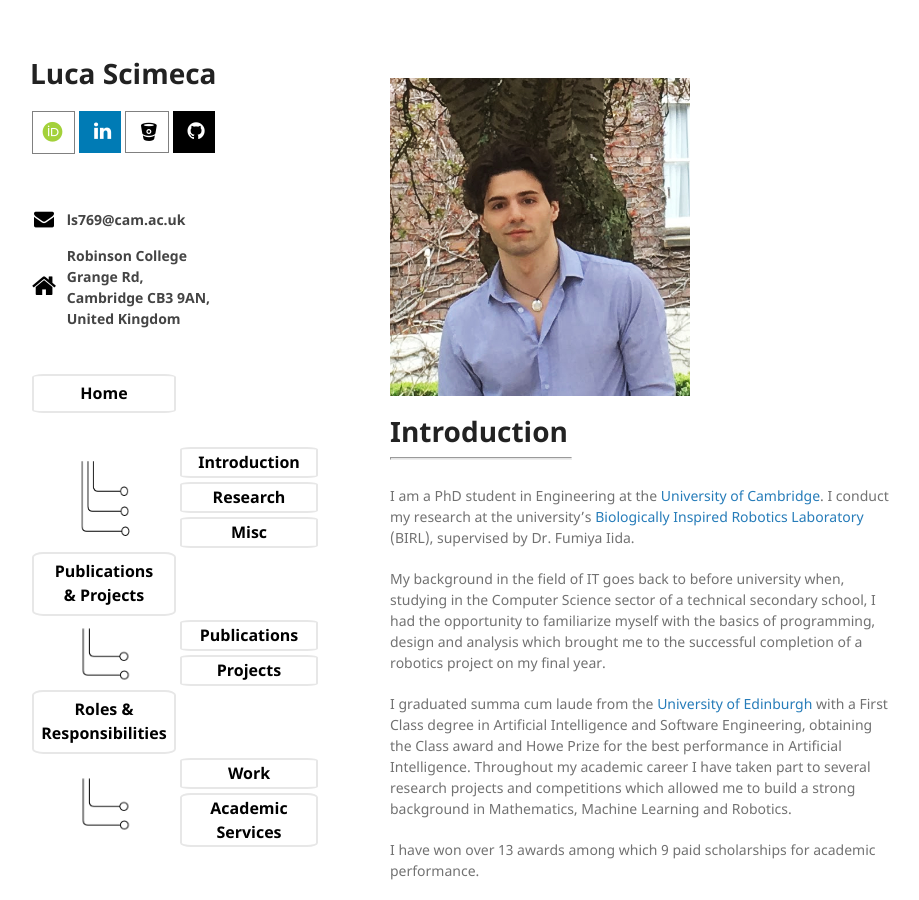
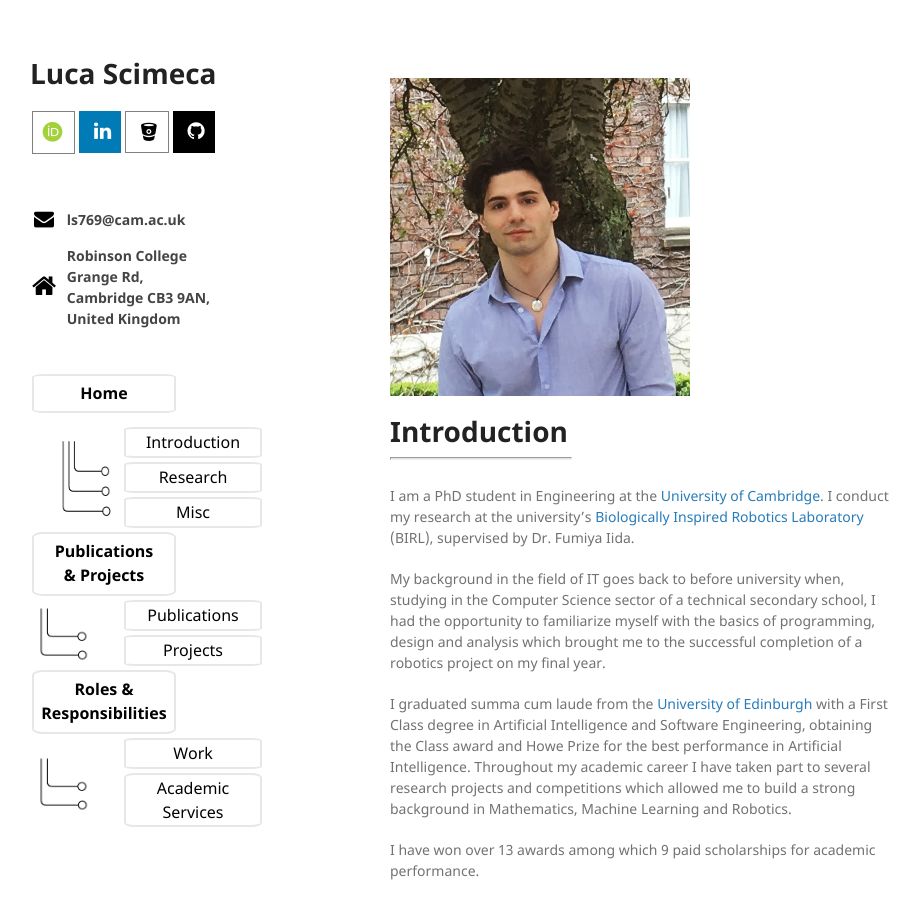
Before and after one commit to lucascimeca/lucascimeca.github.io, a Jekyll site: the page built from index.md, in a window 1280 px wide and 900 px high. Shown: the whole window, without its empty margins (180-1099 px from the left). Built offline with Jekyll 4.4.1, drawn with Linux system fonts in a browser that asks for light colours; nearby versions of some CDN libraries; some web fonts are replaced; the repository's description, which GitHub fills in, is left out.

Commit message:
Update default.html

```diff
--- a/_layouts/default.html
+++ b/_layouts/default.html
@@ -72,33 +72,31 @@
             <th colspan="2" style="align:center"><a href="https://lucascimeca.github.io/" class="button-hover" style="vertical-align:middle; padding: 5px 5px 5px 5px">Home</a></th>
           </tr>
           <td></td>
-        </table>
-        <table style="width: 200px">
           <tr>
-            <th rowspan="3" colspan="1" style="text-align: center">
+            <th rowspan="3" colspan="1" style="text-align: center; padding-left:20px" width="70px">
                 <img src="../docs/three_links.png" align="center" height="90" width="60">
             </th>
-            <th colspan="2"><a href="https://lucascimeca.github.io/#-intro_img" class="button-hover" style="vertical-align:middle">Introduction</a> </th></tr>
-          <tr><th colspan="2"><a href="https://lucascimeca.github.io/#-research" class="button-hover" style="vertical-align:middle">Research</a> </th></tr>
-          <tr><th colspan="2"><a href="https://lucascimeca.github.io/#-misc" class="button-hover" style="vertical-align:middle">Misc</a> </th></tr>
+            <th colspan="2" style="font-weight:normal"><a href="https://lucascimeca.github.io/#-intro_img" class="button-hover" style="vertical-align:middle">Introduction</a> </th></tr>
+          <tr><th colspan="2" style="font-weight:normal"><a href="https://lucascimeca.github.io/#-research" class="button-hover" style="vertical-align:middle">Research</a> </th></tr>
+          <tr><th colspan="2" style="font-weight:normal"><a href="https://lucascimeca.github.io/#-misc" class="button-hover" style="vertical-align:middle">Misc</a> </th></tr>
           <tr>
             <th colspan="2" style="align:center"><a href="https://lucascimeca.github.io/publications" class="button-hover-large" style="vertical-align:middle; padding: 5px 5px 5px 5px">Publications </br>& Projects</a></th>
             <td></td>
           </tr>
           <tr>
-            <th rowspan="2" colspan="1" style="text-align: center">
+            <th rowspan="2" colspan="1" style="text-align: center padding-left:20px" width="70px">
                 <img src="../docs/two_links.png" align="center" height="65" width="60"></th>
-            <th colspan="2"><a href="https://lucascimeca.github.io/publications#-publications---" class="button-hover" style="vertical-align:middle">Publications </a> </th></tr>
-          <tr><th colspan="2"><a href="https://lucascimeca.github.io/publications#-projects" class="button-hover" style="vertical-align:middle">Projects</a> </th></tr>
+            <th colspan="2" style="font-weight:normal"><a href="https://lucascimeca.github.io/publications#-publications---" class="button-hover" style="vertical-align:middle">Publications </a> </th></tr>
+          <tr><th colspan="2" style="font-weight:normal"><a href="https://lucascimeca.github.io/publications#-projects" class="button-hover" style="vertical-align:middle">Projects</a> </th></tr>
           <tr>
             <th colspan="2" style="align:center"><a href="https://lucascimeca.github.io/responsibilities" class="button-hover-large" style="vertical-align:middle; padding: 5px 5px 5px 5px">Roles & Responsibilities</a> </td></th>
             <td></td>
           </tr>
           <tr>
-            <th rowspan="2" colspan="1" style="text-align: center">
+            <th rowspan="2" colspan="1" style="text-align: center padding-left:20px" width="70px">
                 <img src="../docs/two_links.png" align="center" height="65" width="60"></th>
-            <th colspan="2"><a href="https://lucascimeca.github.io/responsibilities#-work" class="button-hover" style="vertical-align:middle">Work</a> </th></tr>
-          <tr><th colspan="2"><a href="https://lucascimeca.github.io/responsibilities#-accademic-services" class="button-hover" style="vertical-align:middle; height:48px">Academic Services</a> </th></tr>
+            <th colspan="2" style="font-weight:normal"><a href="https://lucascimeca.github.io/responsibilities#-work" class="button-hover" style="vertical-align:middle">Work</a> </th></tr>
+          <tr><th colspan="2" style="font-weight:normal"><a href="https://lucascimeca.github.io/responsibilities#-accademic-services" class="button-hover" style="vertical-align:middle; height:48px">Academic Services</a> </th></tr>
           <!--   <tr><a href="https://lucascimeca.github.io/curriculum-vitae" class="button-hover-large" style="vertical-align:middle">Curriculum Vitae</a></tr>  -->
         </table></br>
 
```
